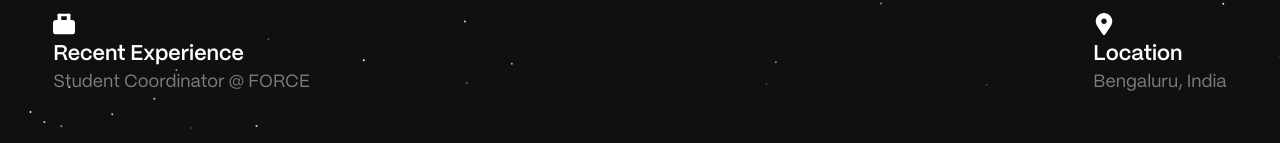
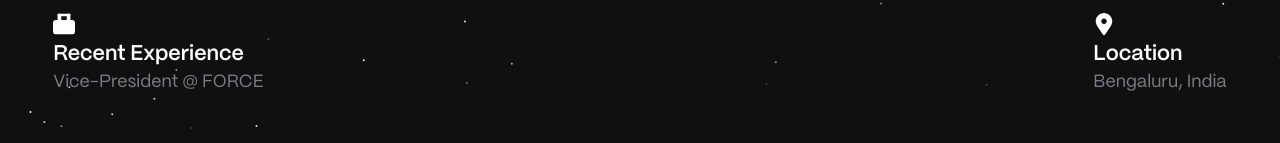
Before and after one commit to JayZ6969/portfolio, a React (Create React App) app: page / in a window 1280 px wide. Shown: the part 655-798 px from the top of the page. Built offline with nearby package versions, Linux system fonts and the light colour scheme.

Commit message:
update: recent experience

```diff
--- a/src/components/Footer/Footer.js
+++ b/src/components/Footer/Footer.js
@@ -9,7 +9,7 @@ const Footer = () => {
       <div className="recent-experience">
         <img src={suitcase} alt="" />
         <p className='p1'>Recent Experience</p>
-        <p className='p2'>Student Coordinator @ FORCE</p>
+        <p className='p2'>Vice-President @ FORCE</p>
       </div>
       <div className="location">
         <img src={location} alt="" />
```
